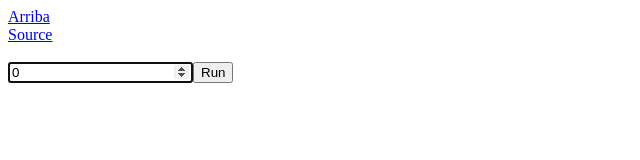
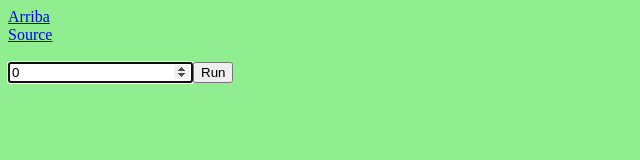
Before and after one commit to kirch7/onion, a plain HTML site: page index.html in a window 1280 px wide. Shown: the whole page, without its empty margins (0-640 px from the left). Drawn offline with Linux system fonts and the light colour scheme.

Commit message:
style to css.

```diff
--- a/index.html
+++ b/index.html
@@ -1,9 +1,11 @@
 <!doctype html>
 <html lang="en">
-  <meta charset="UTF-8" />
   <head>
     <title>Onion</title>
+    <meta charset="UTF-8"/>
+    <link rel="stylesheet" type="text/css" href="styles/main.css"/>
   </head>
+
   <body>
     <a href="..">Arriba</a>
     <br/>
--- /dev/null
+++ b/styles/main.css
@@ -0,0 +1,3 @@
+body {
+    background:lightgreen;
+}
```
